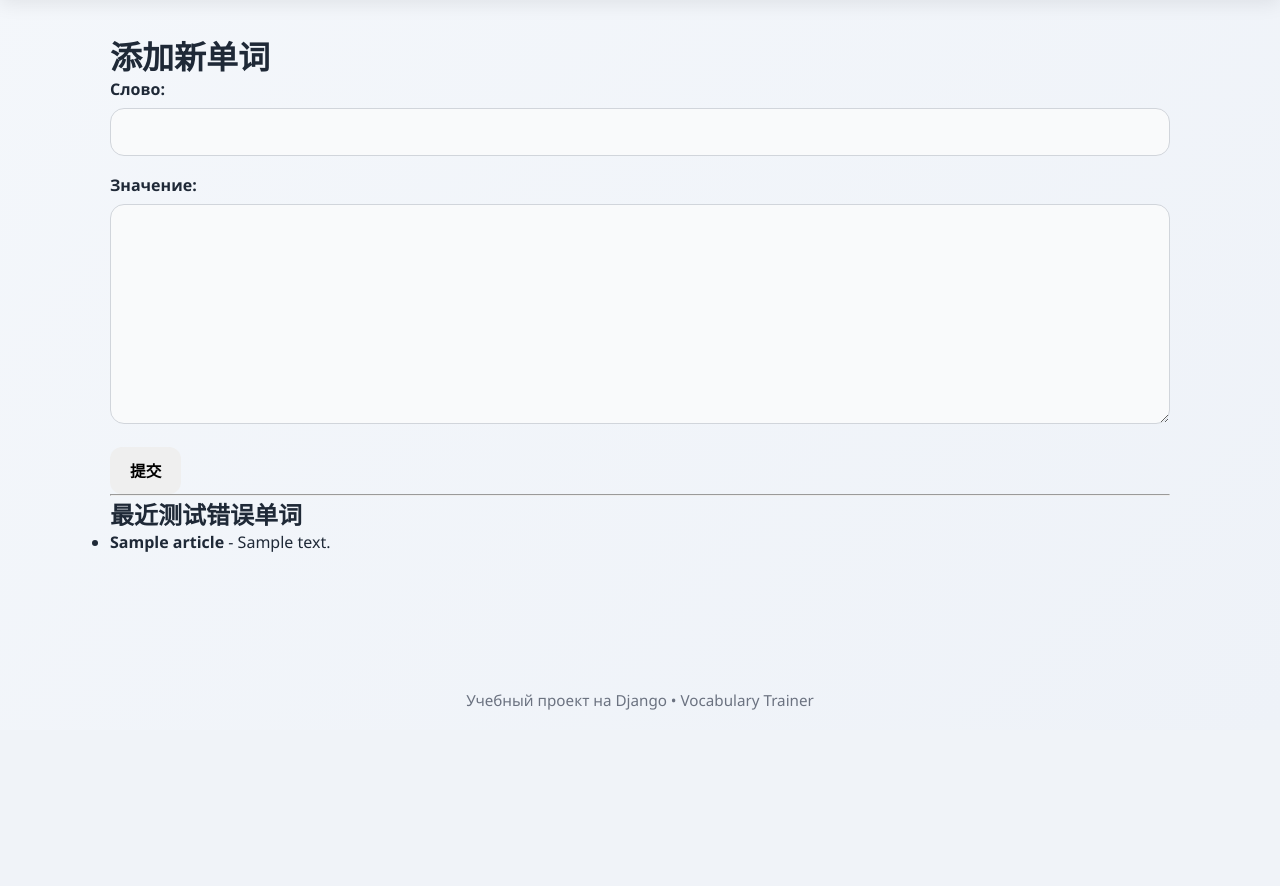
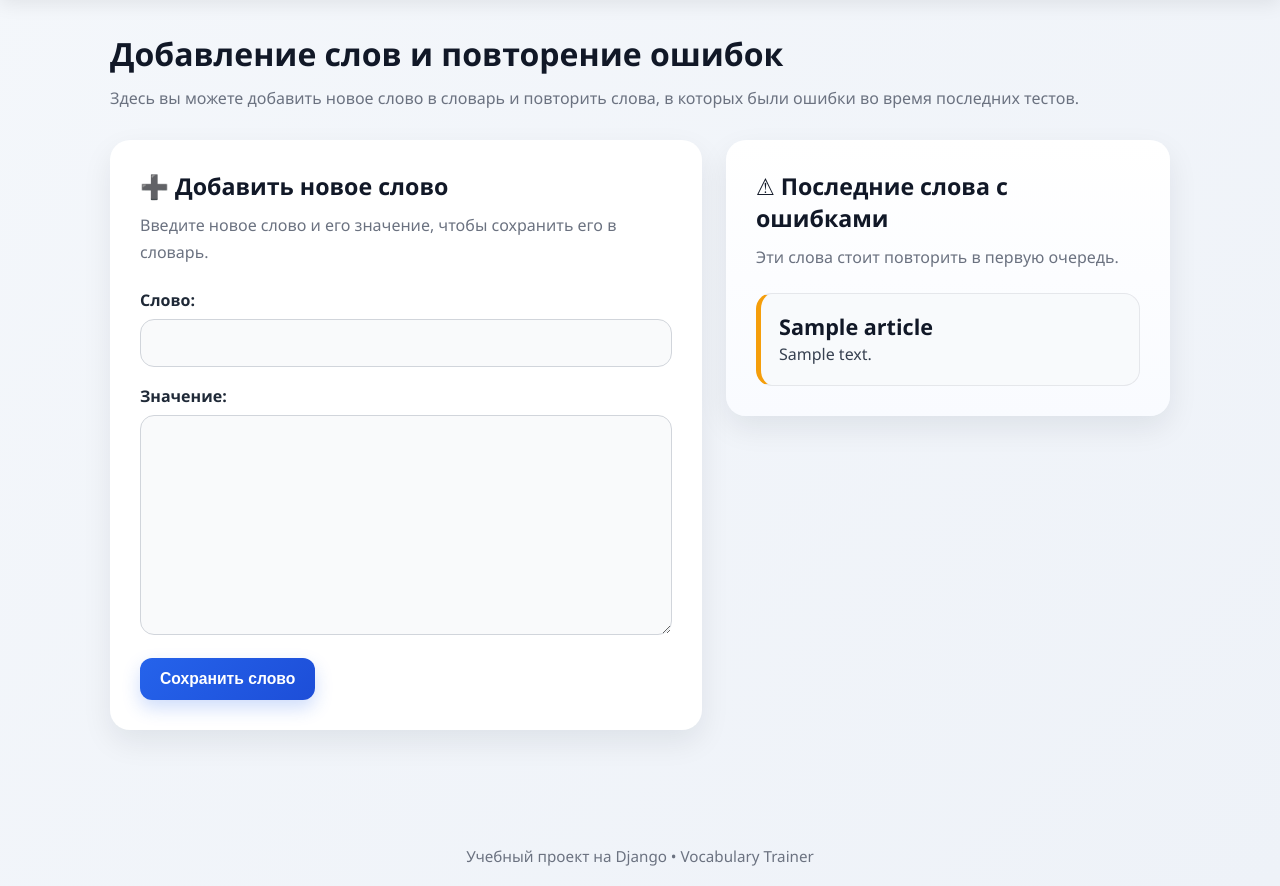
Before and after one commit to lafeya-lamos/webprogram-Word-book, a Django app: page /articles/add/ in a window 1280 px wide. Shown: the part 70-956 px from the top of the page. Before the commit the page ends 780 px from the top, so only its background shows below. Run offline with Django 4.2, Linux system fonts and the light colour scheme; tables that the repository leaves empty hold one stand-in row (values such as "Sample post").

Commit message:
style(templates): подключить статику и добавить CSS-классы

```diff
--- a/templates/blog/add_article.html
+++ b/templates/blog/add_article.html
@@ -3,26 +3,52 @@
 {% block title %}Добавить слово{% endblock %}
 
 {% block content %}
-    <h1>添加新单词</h1>
+<div class="page-header">
+    <h1 class="page-title">Добавление слов и повторение ошибок</h1>
+    <p class="page-subtitle">
+        Здесь вы можете добавить новое слово в словарь и повторить слова,
+        в которых были ошибки во время последних тестов.
+    </p>
+</div>
+
+<div class="dashboard-grid">
+    <!-- 左侧：添加单词 -->
+    <div class="card form-card-wide">
+        <h2 class="section-title">➕ Добавить новое слово</h2>
+        <p class="section-subtitle">
+            Введите новое слово и его значение, чтобы сохранить его в словарь.
+        </p>
+
         <form method="post">
             {% csrf_token %}
             {{ form.as_p }}
-        <button type="submit">提交</button>
+            <button type="submit" class="btn btn-primary">Сохранить слово</button>
         </form>
+    </div>
 
-    <hr>
+    <!-- 右侧：最近错题 -->
+    <div class="card review-card">
+        <h2 class="section-title">⚠ Последние слова с ошибками</h2>
+        <p class="section-subtitle">
+            Эти слова стоит повторить в первую очередь.
+        </p>
 
-    <h2>最近测试错误单词</h2>
         {% if recent_wrong_words %}
-        <ul>
+            <div class="wrong-word-list">
                 {% for article in recent_wrong_words %}
-            <li>
-                <strong>{{ article.title }}</strong>
-                <span> - {{ article.content }}</span>
-            </li>
+                    <div class="wrong-word-item">
+                        <div class="wrong-word-top">
+                            <h3 class="word-title">{{ article.title }}</h3>
+                        </div>
+                        <p class="word-content">{{ article.content }}</p>
+                    </div>
                 {% endfor %}
-        </ul>
+            </div>
         {% else %}
-        <p>暂无最近错误单词。</p>
+            <div class="empty-state">
+                Пока нет недавних ошибок 🎉
+            </div>
         {% endif %}
+    </div>
+</div>
 {% endblock %}
```
Lines whose indentation alone changed are shown as unchanged.
